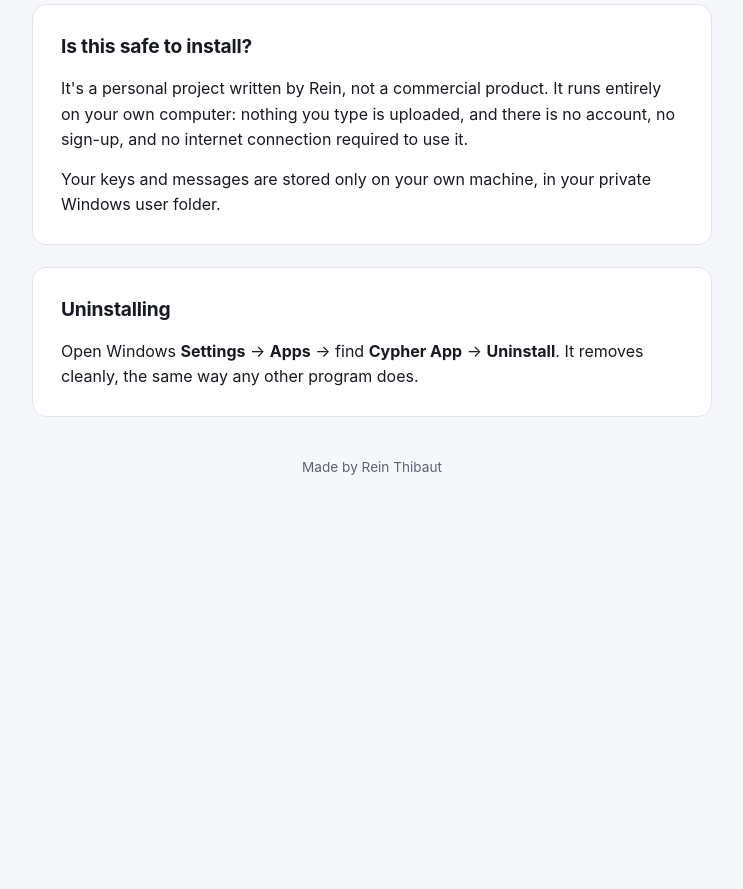
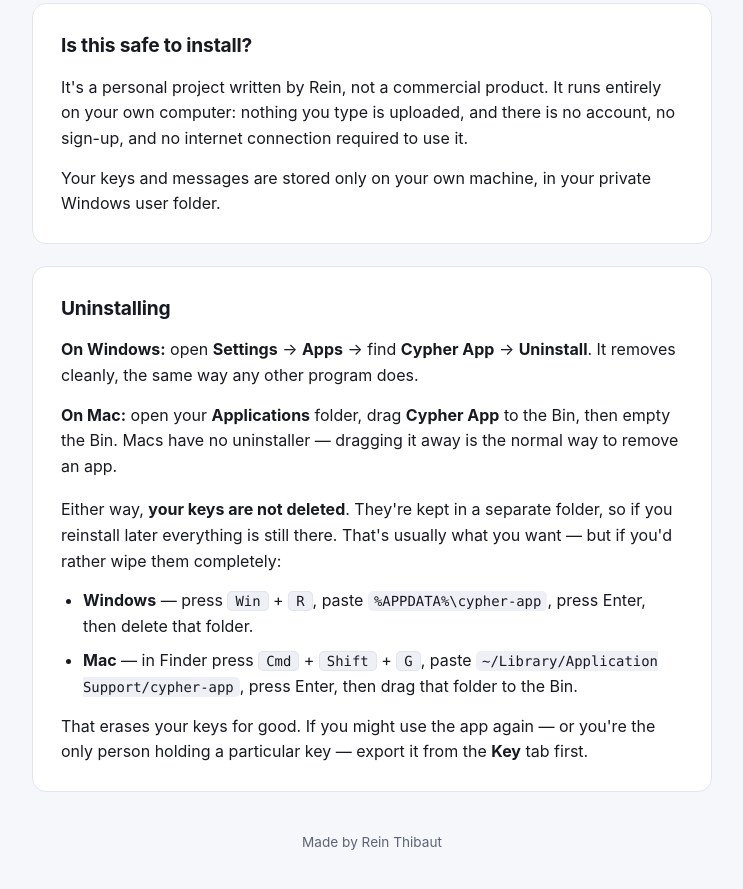
Before and after one commit to reinthibaut/cypher-download, a plain HTML site: page docs/index.html in a window 1280 px wide. Shown: the part 1842-2731 px from the top of the page, without its empty margins (268-1011 px from the left). Before the commit the page ends 2401 px from the top, so only its background shows below. Drawn offline with Linux system fonts and the light colour scheme.

Commit message:
Add Mac uninstall steps and note that keys survive uninstalling
Co-Authored-By: Claude Opus 5 <noreply@anthropic.com>

```diff
--- a/docs/index.html
+++ b/docs/index.html
@@ -103,6 +103,12 @@
     border-radius: 5px; padding: 1px 7px;
     font-family: ui-monospace, SFMono-Regular, Menlo, Consolas, monospace;
     font-size: .87em; color: var(--text);
+  }
+  code {
+    background: var(--code-bg); border-radius: 5px; padding: 2px 6px;
+    font-family: ui-monospace, SFMono-Regular, Menlo, Consolas, monospace;
+    font-size: .87em; color: var(--text);
+    overflow-wrap: anywhere;
   }
 
   footer {
@@ -225,9 +231,35 @@
   <section>
     <h2>Uninstalling</h2>
     <p>
-      Open Windows <strong>Settings</strong> → <strong>Apps</strong> → find
-      <strong>Cypher App</strong> → <strong>Uninstall</strong>. It removes cleanly, the same
-      way any other program does.
+      <strong>On Windows:</strong> open <strong>Settings</strong> → <strong>Apps</strong> →
+      find <strong>Cypher App</strong> → <strong>Uninstall</strong>. It removes cleanly, the
+      same way any other program does.
+    </p>
+    <p>
+      <strong>On Mac:</strong> open your <strong>Applications</strong> folder, drag
+      <strong>Cypher App</strong> to the Bin, then empty the Bin. Macs have no uninstaller —
+      dragging it away is the normal way to remove an app.
+    </p>
+
+    <p style="margin-top:18px">
+      Either way, <strong>your keys are not deleted</strong>. They're kept in a separate
+      folder, so if you reinstall later everything is still there. That's usually what you
+      want — but if you'd rather wipe them completely:
+    </p>
+    <ul>
+      <li>
+        <strong>Windows</strong> — press <kbd>Win</kbd> + <kbd>R</kbd>, paste
+        <code>%APPDATA%\cypher-app</code>, press Enter, then delete that folder.
+      </li>
+      <li>
+        <strong>Mac</strong> — in Finder press <kbd>Cmd</kbd> + <kbd>Shift</kbd> + <kbd>G</kbd>,
+        paste <code>~/Library/Application Support/cypher-app</code>, press Enter, then drag
+        that folder to the Bin.
+      </li>
+    </ul>
+    <p>
+      That erases your keys for good. If you might use the app again — or you're the only
+      person holding a particular key — export it from the <strong>Key</strong> tab first.
     </p>
   </section>
 
```
Also changed, not shown: 1 other file.
